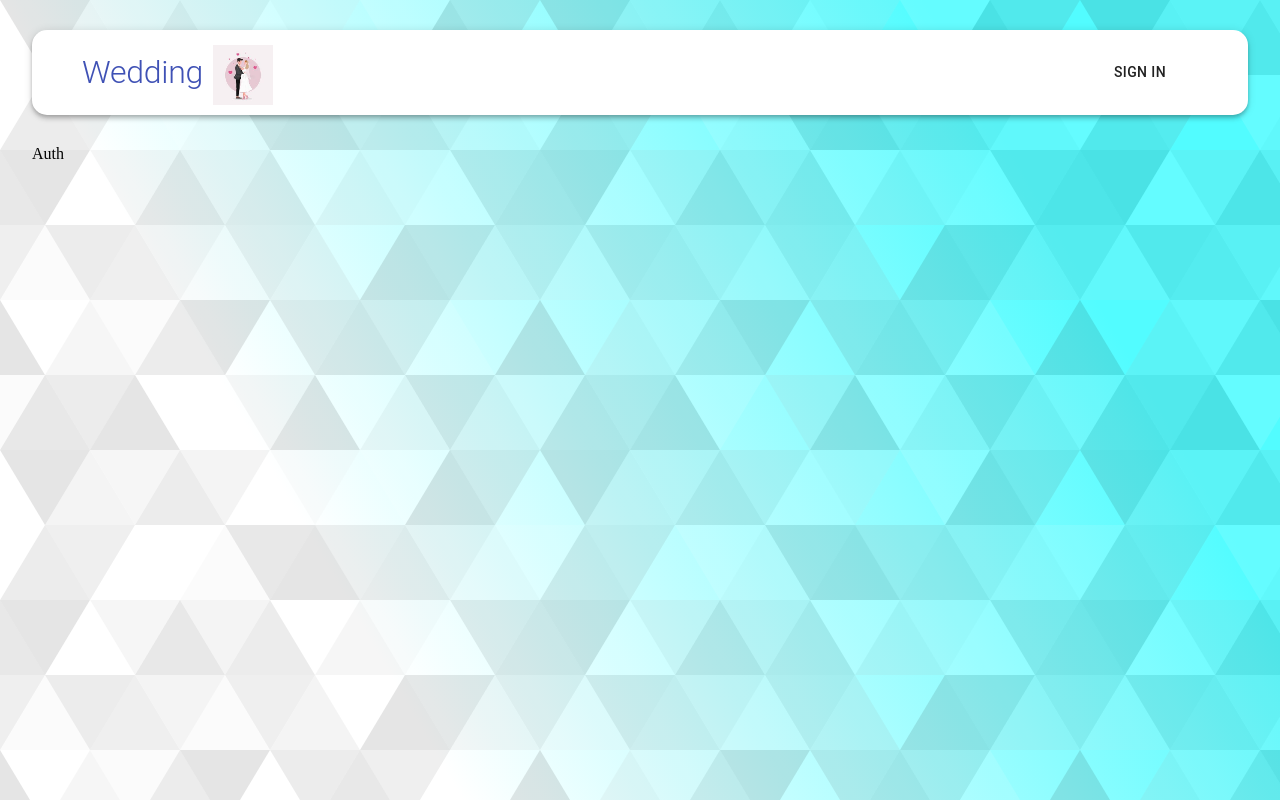
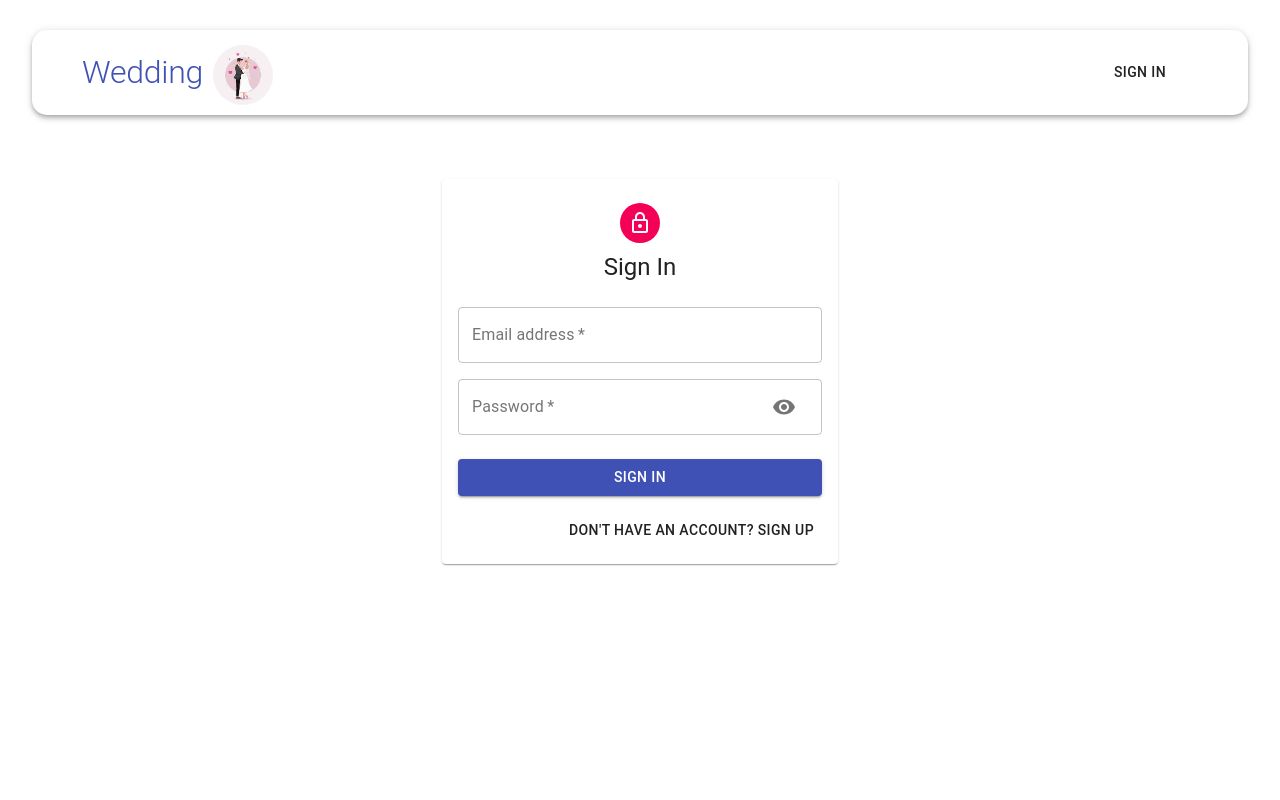
Before and after one commit to chicoumbetov/wedding-organize, a React (Create React App) app in the folder client/: page /auth in a window 1280 px wide. Built offline with nearby package versions, Linux system fonts and the light colour scheme.

Commit message:
sign in/ sign up UI

```diff
--- a/client/src/App.js
+++ b/client/src/App.js
@@ -15,8 +15,8 @@ function App() {
             <Container maxWidth={"lg"}>
                 <Navbar/>
                 <Routes>
-                    <Route path={'/'} element={<Home/>}/>
-                    <Route path={'/auth'} element={<Auth/>}/>
+                    <Route path={'/'} exact element={<Home/>}/>
+                    <Route path={'/auth'} exact element={<Auth/>}/>
                 </Routes>
             </Container>
         </BrowserRouter>
--- a/client/src/components/Auth/Auth.js
+++ b/client/src/components/Auth/Auth.js
@@ -1,9 +1,63 @@
-import React from 'react'
+import React, {useState} from 'react'
+import {Avatar, Button, Container, Grid, Paper, Typography} from "@material-ui/core";
+import {LockOutlined} from "@mui/icons-material";
+import useStyles from './styles'
+import Input from "./Input";
 
 const Auth = () => {
-    // const state = null
+    const classes = useStyles()
+
+    const [showPassword, setShowPassword] = useState(false)
+    const [isSignUp, setIsSignUp] = useState(false)
+
+    const handleShowPassword = () => setShowPassword((prevShowPassword) => !prevShowPassword)
+
+
+    const handleSubmit = () => {
+
+    }
+
+    const handleChange = () => {
+
+    }
+
+    const switchMode = () => {
+        setIsSignUp((prevState => !prevState))
+        handleShowPassword(false)
+    }
+
     return(
-        <div>Auth</div>
+        <Container component={"main"} maxWidth={"xs"}>
+            <Paper className={classes.paper}>
+                <Avatar className={classes.avatar}>
+                    <LockOutlined/>
+                </Avatar>
+                <Typography variant={"h5"}>{isSignUp ? 'Sign Up' : 'Sign In'}</Typography>
+                <form className={classes.form} onSubmit={()=> handleSubmit()}>
+                    <Grid container spacing={2}>
+                        {
+                            isSignUp && (
+                                <>
+                                    <Input name={'firstName'} label={"First name"} handleChange={()=> handleChange()} autoFocus half />
+                                    <Input name={'lastName'} label={"Last name"} handleChange={()=> handleChange()} half />
+                                </>
+                            )
+                        }
+                        <Input name={'email'} label={"Email address"} handleChange={()=> handleChange()} type={'email'} />
+                        <Input name={'password'} label={'Password'} handleChange={() => handleSubmit()} type={showPassword ? "text" : "password"} handleShowPassword={() => handleShowPassword()} />
+                        { isSignUp && <Input name={"confirmPassword"} label={"Repeat password"} handleChange={() => handleChange()} type={"password"}/>}
+                    </Grid>
+                    <Button type={"submit"} fullWidth variant={"contained"} color={"primary"} className={classes.submit}>
+                        {isSignUp ? "Sign Up" : 'Sign In'}
+                    </Button>
+                    <Grid container justify={"flex-end"}>
+                        <Grid item>
+                            <Button onClick={() => switchMode()}>{isSignUp ? 'Already have an account? Sign In' : "Don't have an account? Sign Up"}</Button>
+                        </Grid>
+                    </Grid>
+                </form>
+            </Paper>
+        </Container>
     )
 }
 
--- /dev/null
+++ b/client/src/components/Auth/Input.js
@@ -0,0 +1,31 @@
+import React from 'react'
+import {Grid, IconButton, InputAdornment, TextField} from "@material-ui/core";
+import {Visibility, VisibilityOff} from "@mui/icons-material";
+
+const Input = ({ half, name, label, autoFocus, type, handleShowPassword, handleChange }) => {
+
+    return(
+        <Grid item xs={6} sm={half ? 6 : 12}>
+            <TextField
+                name={name} label={label}
+                onChange={handleChange}
+                autoFocus={autoFocus}
+                variant={"outlined"}
+                required
+                fullWidth
+                type={type}
+                InputProps={name === 'password'
+                    && { endAdornment: (
+                    <InputAdornment position={"end"}>
+                        <IconButton onClick={handleShowPassword}>
+                            {type === 'password' ? <Visibility/> : <VisibilityOff/>}
+                        </IconButton>
+                    </InputAdornment>
+                    )}
+                }
+            />
+        </Grid>
+    )
+}
+
+export default Input
--- a/client/src/components/Form/Form.js
+++ b/client/src/components/Form/Form.js
@@ -47,7 +47,7 @@ const Form = ({ currentId, setCurrentId }) => {
                 <TextField
                     name={"creator"}
                     variant={"outlined"}
-                    label={"Creator"}
+                    label={"Full name"}
                     fullWidth
                     value={postData.creator}
                     onChange={(event) => setPostData(
@@ -59,7 +59,7 @@ const Form = ({ currentId, setCurrentId }) => {
                 <TextField
                     name={"title"}
                     variant={"outlined"}
-                    label={"Title"}
+                    label={"Number of persons"}
                     fullWidth
                     value={postData.title}
                     onChange={(event) => setPostData(
@@ -71,7 +71,7 @@ const Form = ({ currentId, setCurrentId }) => {
                 <TextField
                     name={"message"}
                     variant={"outlined"}
-                    label={"Message"}
+                    label={"Expenses X"}
                     fullWidth
                     value={postData.message}
                     onChange={(event) => setPostData(
@@ -83,7 +83,7 @@ const Form = ({ currentId, setCurrentId }) => {
                 <TextField
                     name={"tags"}
                     variant={"outlined"}
-                    label={"Tags"}
+                    label={"Expenses Y"}
                     fullWidth
                     value={postData.tags}
                     onChange={(event) => setPostData(
--- a/client/src/components/Form/styles.js
+++ b/client/src/components/Form/styles.js
@@ -8,6 +8,7 @@ export default makeStyles((theme) => ({
     },
     paper: {
         padding: theme.spacing(2),
+        borderRadius: '20px'
     },
     form: {
         display: 'flex',
--- a/client/src/components/Navbar/styles.js
+++ b/client/src/components/Navbar/styles.js
@@ -23,6 +23,7 @@ export default makeStyles((theme) => ({
     image: {
         marginLeft: '10px',
         marginTop: '5px',
+        borderRadius: '50%'
     },
     toolbar: {
         display: 'flex',
```
Also changed, not shown: client/src/index.css.
